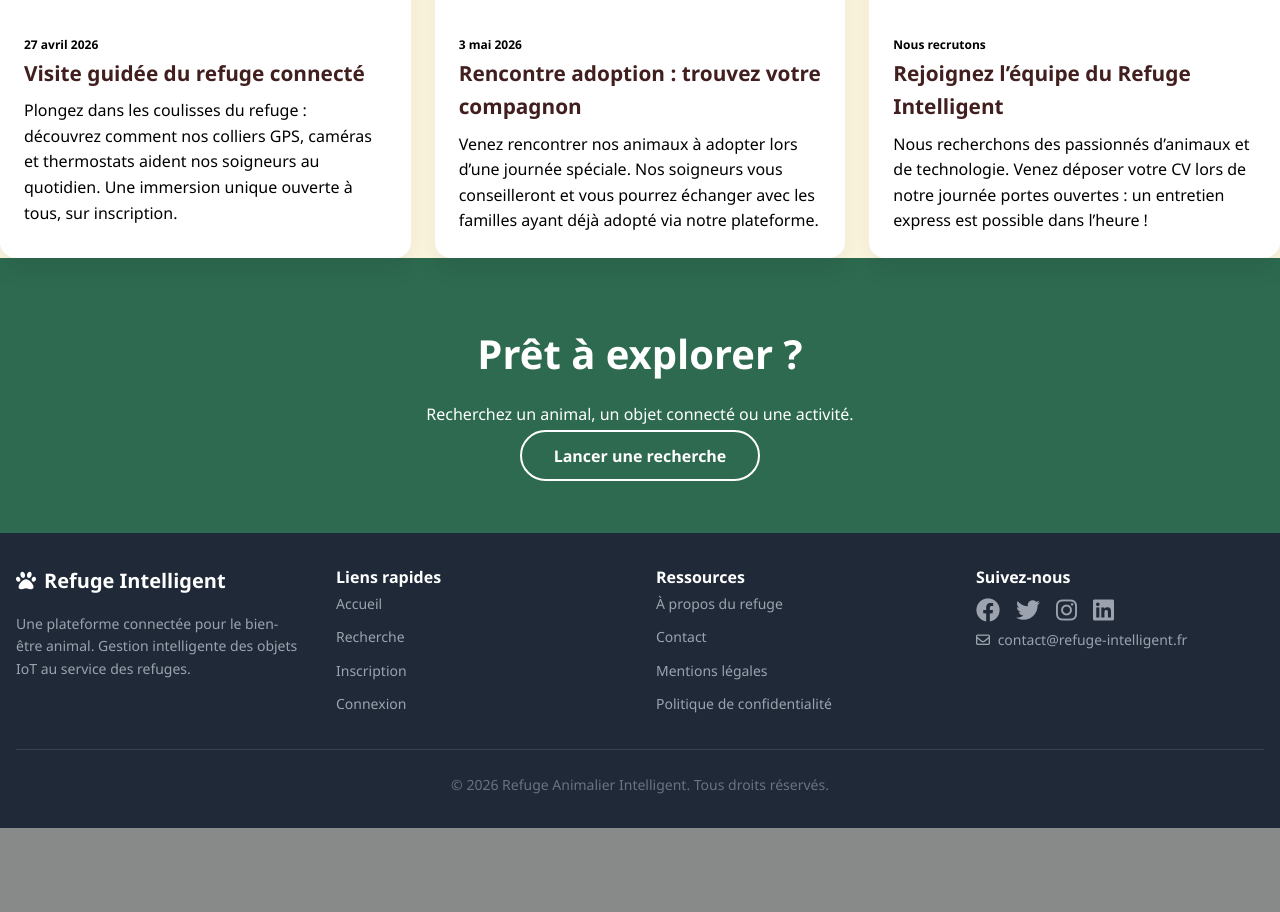
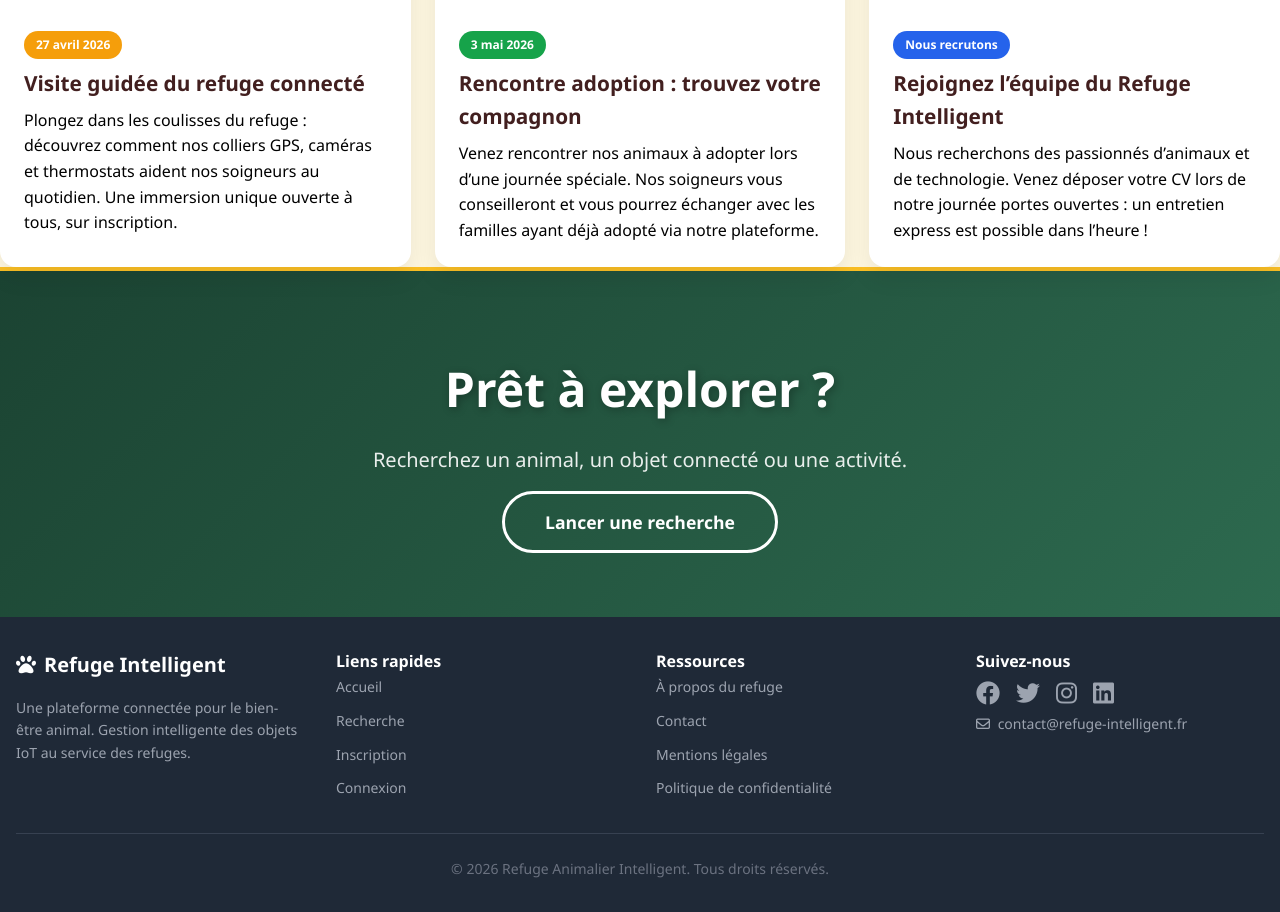
Before and after one commit to Jej0/Refu5Ge, a Django app: page / in a window 1280 px wide. Shown: the part 2019-2931 px from the top of the page. Before the commit the page ends 2847 px from the top, so only its background shows below. Run offline with Django 5.2, Linux system fonts and the light colour scheme; data that the repository does not hold is empty.

Commit message:
Update accueil.html

```diff
--- a/core/templates/core/accueil.html
+++ b/core/templates/core/accueil.html
@@ -10,11 +10,10 @@
 
 {% block content %}
 
-<!-- VIDÉO  -->
 <section class="hero-safari">
-<video autoplay muted loop playsinline>
-  <source src="https://www.thoiry.net/wp-content/uploads/2025/06/VIDEO-SITE-INTERNET.mp4" type="video/mp4">
-</video>
+  <video autoplay muted loop playsinline>
+    <source src="https://www.thoiry.net/wp-content/uploads/2025/06/VIDEO-SITE-INTERNET.mp4" type="video/mp4">
+  </video>
   <div class="hero-safari-overlay"></div>
   <div class="hero-safari-content">
     <h1>Bienvenue au <span>Refuge Intelligent</span></h1>
@@ -40,9 +39,7 @@
             {% if animal.photo %}
               <img src="{{ animal.photo.url }}" alt="{{ animal.nom }}">
             {% else %}
-              <div style="width:100%;height:250px;background:#fef7e0;display:flex;align-items:center;justify-content:center;font-size:4rem;color:#d4a373;">
-                <i class="fas fa-paw"></i>
-              </div>
+              <div class="animal-placeholder"><i class="fas fa-paw"></i></div>
             {% endif %}
             <div class="card-safari-body">
               <span class="badge">À adopter</span>
@@ -60,10 +57,10 @@
   </div>
 </section>
 
-<section class="full-bleed-banner" style="background-image: url('https://www.thoiry.net/wp-content/uploads/2024/11/bandeau_site_page_daccueil_nuits_avec_animaux-scaled.jpg);">
+<section class="full-bleed-banner banner-nuits">
   <div>
-    <h2 style="font-size:3rem;font-weight:900;text-shadow:2px 2px 8px rgba(0,0,0,0.7);">LES NUITS DE REfU5GE</h2>
-    <p style="font-size:1.5rem;max-width:700px;">Un séjour immersif et insolite grandeur nature aux portes de Cergy.</p>
+    <h2 class="banner-title">LES NUITS DE REfU5GE</h2>
+    <p class="banner-subtitle">Un séjour immersif et insolite grandeur nature aux portes de Cergy.</p>
   </div>
 </section>
 
@@ -98,45 +95,27 @@
       <div class="card-activite">
         <img src="https://f.maformation.fr/edito/sites/3/2022/08/animaux.jpeg" alt="Visite guidée">
         <div class="card-activite-body">
-          <span class="inline-block bg-amber-500 text-white text-xs font-bold px-3 py-1 rounded-full mb-2">
-            27 avril 2026
-          </span>
+          <span class="badge-date bg-amber-500">27 avril 2026</span>
           <h3>Visite guidée du refuge connecté</h3>
-          <p>
-            Plongez dans les coulisses du refuge : découvrez comment nos colliers GPS,
-            caméras et thermostats aident nos soigneurs au quotidien.
-            Une immersion unique ouverte à tous, sur inscription.
-          </p>
+          <p>Plongez dans les coulisses du refuge : découvrez comment nos colliers GPS, caméras et thermostats aident nos soigneurs au quotidien. Une immersion unique ouverte à tous, sur inscription.</p>
         </div>
       </div>
 
       <div class="card-activite">
         <img src="https://i.unimedias.fr/2026/01/13/enfant_et_chien.jpg?auto=format%2Ccompress&crop=faces&cs=tinysrgb&fit=crop&h=501&ixlib=php-4.1.0&w=890" alt="Adoption">
         <div class="card-activite-body">
-          <span class="inline-block bg-green-600 text-white text-xs font-bold px-3 py-1 rounded-full mb-2">
-            3 mai 2026
-          </span>
+          <span class="badge-date bg-green-600">3 mai 2026</span>
           <h3>Rencontre adoption : trouvez votre compagnon</h3>
-          <p>
-            Venez rencontrer nos animaux à adopter lors d’une journée spéciale.
-            Nos soigneurs vous conseilleront et vous pourrez échanger avec les familles
-            ayant déjà adopté via notre plateforme.
-          </p>
+          <p>Venez rencontrer nos animaux à adopter lors d’une journée spéciale. Nos soigneurs vous conseilleront et vous pourrez échanger avec les familles ayant déjà adopté via notre plateforme.</p>
         </div>
       </div>
 
       <div class="card-activite">
         <img src="https://www.cuidam.fr/wp-content/uploads/2026/01/travail-refuge-pour-animaux-mise-en-avant-e1768380734307.webp" alt="Recrutement">
         <div class="card-activite-body">
-          <span class="inline-block bg-blue-600 text-white text-xs font-bold px-3 py-1 rounded-full mb-2">
-            Nous recrutons
-          </span>
+          <span class="badge-date bg-blue-600">Nous recrutons</span>
           <h3>Rejoignez l’équipe du Refuge Intelligent</h3>
-          <p>
-            Nous recherchons des passionnés d’animaux et de technologie.
-            Venez déposer votre CV lors de notre journée portes ouvertes :
-            un entretien express est possible dans l’heure !
-          </p>
+          <p>Nous recherchons des passionnés d’animaux et de technologie. Venez déposer votre CV lors de notre journée portes ouvertes : un entretien express est possible dans l’heure !</p>
         </div>
       </div>
 
@@ -144,9 +123,9 @@
   </div>
 </section>
 
-<section class="accueil-section" style="background: var(--green-main); color: white; padding: 4rem 0; text-align: center;">
-  <h2 style="font-size:2.5rem;font-weight:900;">Prêt à explorer ?</h2>
-  <p style="max-width:600px;margin:1rem auto;">Recherchez un animal, un objet connecté ou une activité.</p>
+<section class="cta-section">
+  <h2 class="cta-title">Prêt à explorer ?</h2>
+  <p class="cta-text">Recherchez un animal, un objet connecté ou une activité.</p>
   <a href="{% url 'core:recherche' %}" class="btn-outline-light">Lancer une recherche</a>
 </section>
 
```
